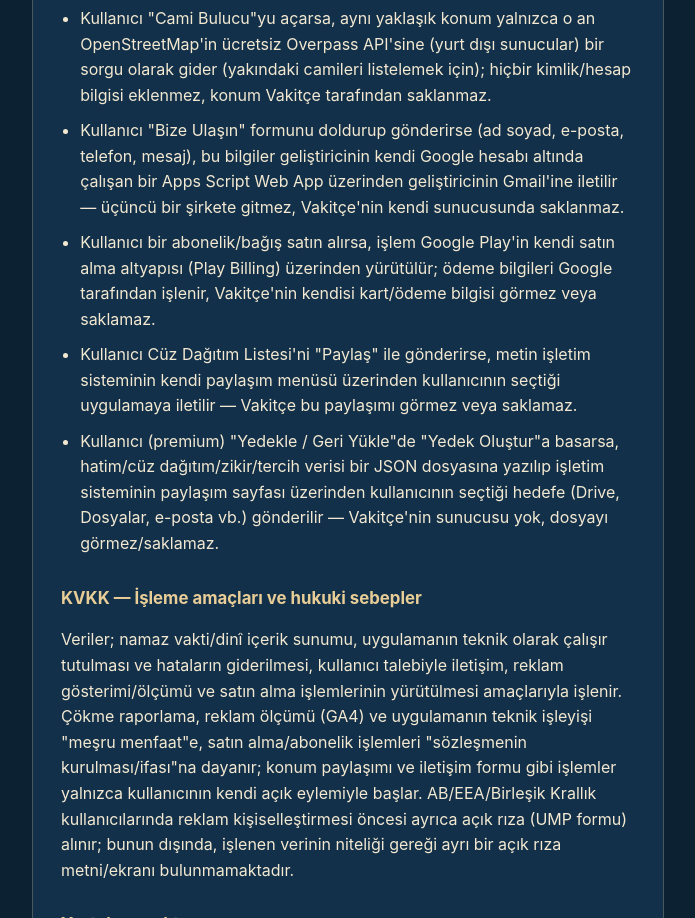
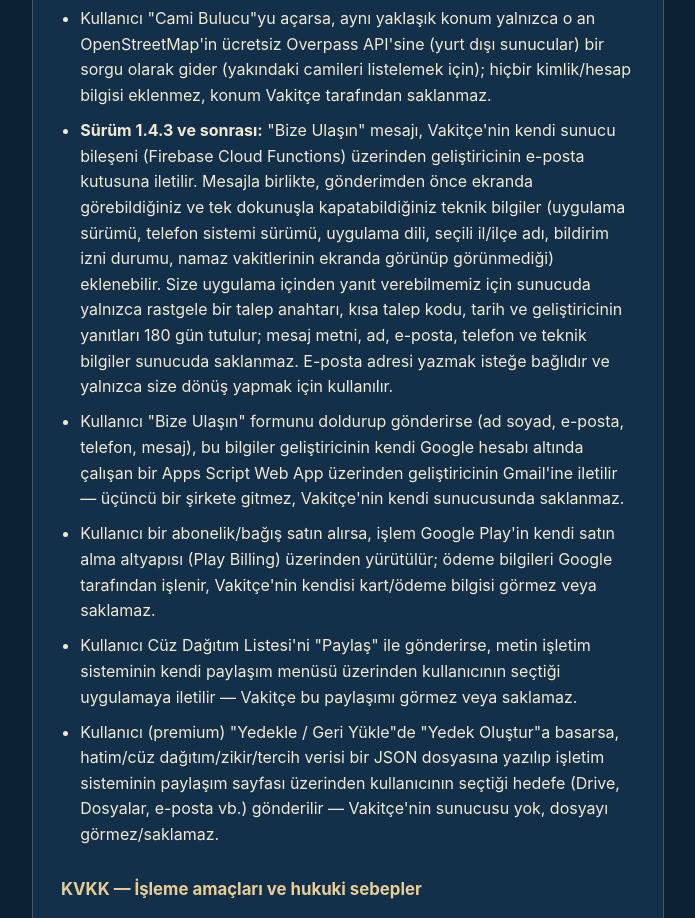
Before and after one commit to vakitce/vakitce.github.io, a plain HTML site: page privacy.html in a window 1280 px wide. Shown: the part 2193-3111 px from the top of the page, without its empty margins (292-987 px from the left). Drawn offline with Linux system fonts and the light colour scheme.

Commit message:
privacy: 1.4.3 geri bildirim geri donusu (talep kodu, istege bagli teknik bilgi, 180 gun)

```diff
--- a/privacy.html
+++ b/privacy.html
@@ -105,6 +105,7 @@
       <li>Arapça tilavet sesi, Al Quran Cloud'un açık CDN'inden (kimlik/hesap gerekmeden) akış olarak çalınır; yalnızca istenen ayetin numarası isteğe eklenir, kişisel veri gitmez.</li>
       <li>Kullanıcı Ayarlar'da "Konumumu Otomatik Algıla"ya basarsa yaklaşık konum bir kez okunup il/ilçeye çevrilir, koordinat hiçbir yerde saklanmaz; bu özellik isteğe bağlıdır, elle il/ilçe seçimi her zaman kullanılabilir.</li>
       <li>Kullanıcı "Cami Bulucu"yu açarsa, aynı yaklaşık konum yalnızca o an OpenStreetMap'in ücretsiz Overpass API'sine (yurt dışı sunucular) bir sorgu olarak gider (yakındaki camileri listelemek için); hiçbir kimlik/hesap bilgisi eklenmez, konum Vakitçe tarafından saklanmaz.</li>
+      <li><strong>Sürüm 1.4.3 ve sonrası:</strong> "Bize Ulaşın" mesajı, Vakitçe'nin kendi sunucu bileşeni (Firebase Cloud Functions) üzerinden geliştiricinin e-posta kutusuna iletilir. Mesajla birlikte, gönderimden önce ekranda görebildiğiniz ve tek dokunuşla kapatabildiğiniz teknik bilgiler (uygulama sürümü, telefon sistemi sürümü, uygulama dili, seçili il/ilçe adı, bildirim izni durumu, namaz vakitlerinin ekranda görünüp görünmediği) eklenebilir. Size uygulama içinden yanıt verebilmemiz için sunucuda yalnızca rastgele bir talep anahtarı, kısa talep kodu, tarih ve geliştiricinin yanıtları 180 gün tutulur; mesaj metni, ad, e-posta, telefon ve teknik bilgiler sunucuda saklanmaz. E-posta adresi yazmak isteğe bağlıdır ve yalnızca size dönüş yapmak için kullanılır.</li>
       <li>Kullanıcı "Bize Ulaşın" formunu doldurup gönderirse (ad soyad, e-posta, telefon, mesaj), bu bilgiler geliştiricinin kendi Google hesabı altında çalışan bir Apps Script Web App üzerinden geliştiricinin Gmail'ine iletilir — üçüncü bir şirkete gitmez, Vakitçe'nin kendi sunucusunda saklanmaz.</li>
       <li>Kullanıcı bir abonelik/bağış satın alırsa, işlem Google Play'in kendi satın alma altyapısı (Play Billing) üzerinden yürütülür; ödeme bilgileri Google tarafından işlenir, Vakitçe'nin kendisi kart/ödeme bilgisi görmez veya saklamaz.</li>
       <li>Kullanıcı Cüz Dağıtım Listesi'ni "Paylaş" ile gönderirse, metin işletim sisteminin kendi paylaşım menüsü üzerinden kullanıcının seçtiği uygulamaya iletilir — Vakitçe bu paylaşımı görmez veya saklamaz.</li>
```
